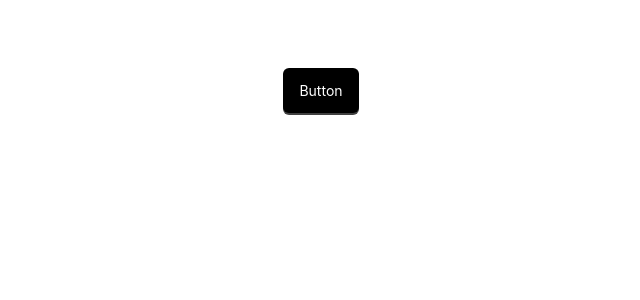
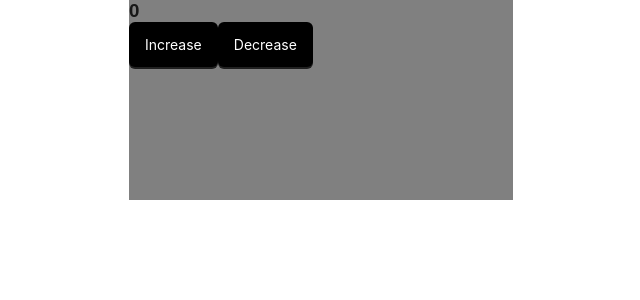
Before and after one commit to junaidbkibria/Next-template, a Next.js app: page / in a window 1280 px wide. Shown: the top 300 px of the page, without its empty margins (319-959 px from the left). Built offline with nearby package versions, Linux system fonts and the light colour scheme.

Commit message:
setting up redux toolkit

```diff
--- a/package.json
+++ b/package.json
@@ -9,12 +9,14 @@
     "lint": "next lint"
   },
   "dependencies": {
+    "@reduxjs/toolkit": "^2.9.0",
     "antd": "^5.27.4",
     "axios": "^1.12.2",
     "dotenv": "^17.2.3",
     "next": "14.2.33",
     "react": "^18",
-    "react-dom": "^18"
+    "react-dom": "^18",
+    "react-redux": "^9.2.0"
   },
   "devDependencies": {
     "@types/node": "^20",
--- /dev/null
+++ b/src/app/Providers/StoreProvider.tsx
@@ -0,0 +1,12 @@
+"use client";
+
+import { Provider } from "react-redux";
+import { store } from "../store";
+
+export default function StoreProvider({
+  children,
+}: {
+  children: React.ReactNode;
+}) {
+  return <Provider store={store}>{children}</Provider>;
+}
--- a/src/app/layout.tsx
+++ b/src/app/layout.tsx
@@ -4,6 +4,7 @@ import "./globals.css";
 import { ReactNode } from "react";
 import ProtectedWrapper from "./hoc/ProtectedWrapper";
 import ThemeProvider from "./Providers/ThemeProvider";
+import StoreProvider from "./Providers/StoreProvider";
 
 const geistSans = localFont({
   src: "./fonts/GeistVF.woff",
@@ -29,9 +30,11 @@ export default function RootLayout({ children }: Readonly<RootLayoutProps>) {
   return (
     <html lang="en">
       <body className={`${geistSans.variable} ${geistMono.variable}`}>
-        <ThemeProvider>
-          <ProtectedWrapper>{children}</ProtectedWrapper>
-        </ThemeProvider>
+        <StoreProvider>
+          <ThemeProvider>
+            <ProtectedWrapper>{children}</ProtectedWrapper>
+          </ThemeProvider>
+        </StoreProvider>
       </body>
     </html>
   );
--- a/src/app/page.tsx
+++ b/src/app/page.tsx
@@ -1,10 +1,28 @@
+"use client";
 import styles from "./page.module.css";
 import { Button } from "antd";
+import { useAppDispatch, useAppSelector } from "./store/hooks";
+import { decrement, increment } from "./store/slices/counterSlice";
 
 export default function Home() {
+  const count = useAppSelector((state) => state.counter.value);
+  const dispatch = useAppDispatch();
   return (
-    <div className={styles.page}>
-      <Button type="primary">Button</Button>
+    <div
+      style={{
+        height: "25vh",
+        width: "30vw",
+        margin: "0 auto",
+        background: "gray",
+      }}
+    >
+      <h3>{count}</h3>
+      <Button type="primary" onClick={() => dispatch(increment())}>
+        Increase
+      </Button>
+      <Button type="primary" onClick={() => dispatch(decrement())}>
+        Decrease
+      </Button>
     </div>
   );
 }
--- /dev/null
+++ b/src/app/store/hooks.ts
@@ -0,0 +1,5 @@
+import { TypedUseSelectorHook, useDispatch, useSelector } from "react-redux";
+import type { RootState, AppDispatch } from "./index";
+
+export const useAppDispatch = () => useDispatch<AppDispatch>();
+export const useAppSelector: TypedUseSelectorHook<RootState> = useSelector;
--- /dev/null
+++ b/src/app/store/index.ts
@@ -0,0 +1,11 @@
+import { configureStore } from "@reduxjs/toolkit";
+import counterReducer from "./slices/counterSlice";
+
+export const store = configureStore({
+  reducer: {
+    counter: counterReducer,
+  },
+});
+
+export type RootState = ReturnType<typeof store.getState>;
+export type AppDispatch = typeof store.dispatch;
--- /dev/null
+++ b/src/app/store/slices/counterSlice.ts
@@ -0,0 +1,33 @@
+import { createSlice, PayloadAction } from "@reduxjs/toolkit";
+
+interface CounterState {
+  value: number;
+}
+
+const initialState: CounterState = {
+  value: 0,
+};
+
+const counterSlice = createSlice({
+  name: "counter",
+  initialState,
+  reducers: {
+    increment: (state) => {
+      state.value += 1;
+    },
+    decrement: (state) => {
+      state.value -= 1;
+    },
+    incrementByAmount: (state, action: PayloadAction<number>) => {
+      state.value += action.payload;
+    },
+    reset: (state) => {
+      state.value = 0;
+    },
+  },
+});
+
+export const { increment, decrement, incrementByAmount, reset } =
+  counterSlice.actions;
+
+export default counterSlice.reducer;
```
Also changed, not shown: 1 other file (tests, documents, lock files or other folders).
